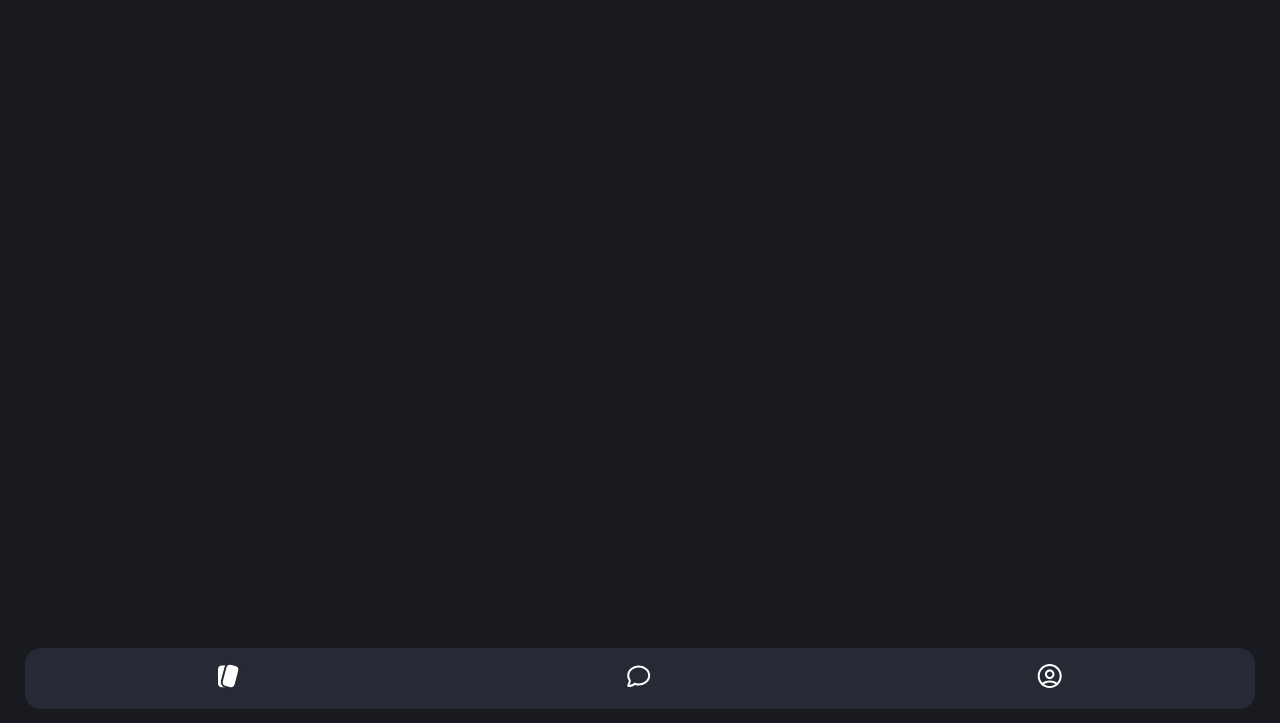
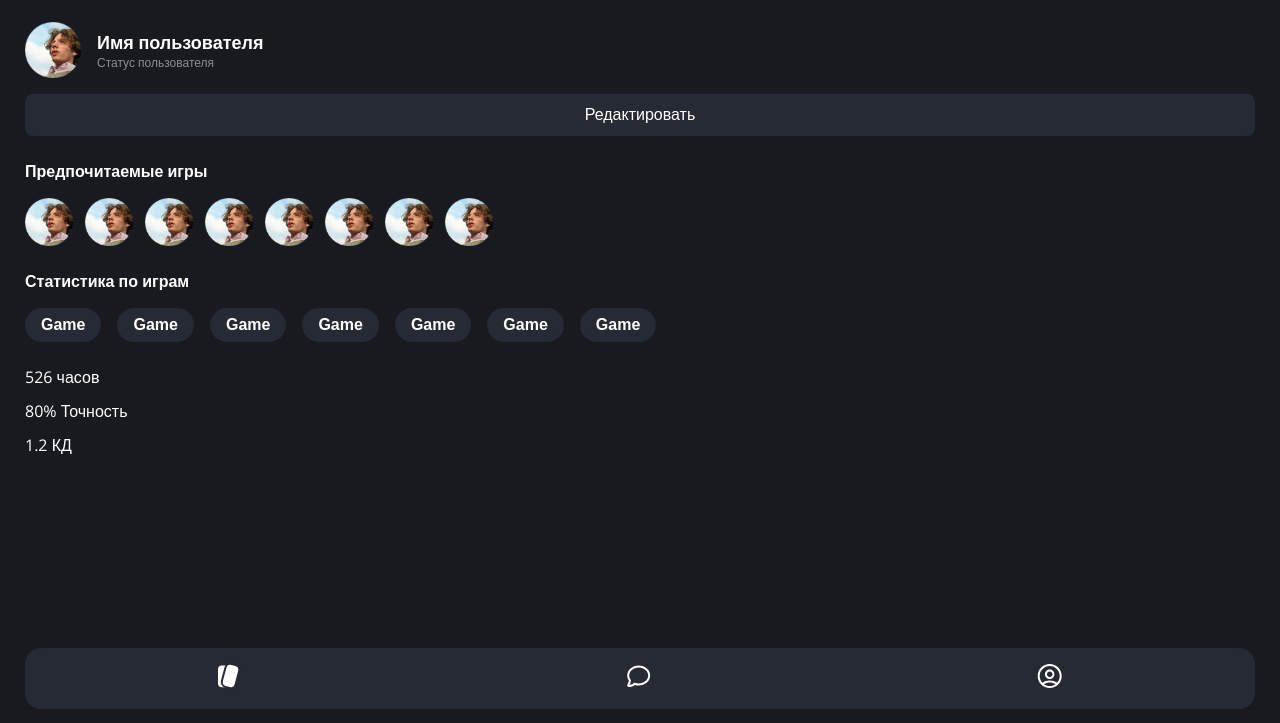
Before and after one commit to hhrum/team-project-search-gamers, a plain HTML site: page profile.html in a window 1280 px wide. Shown: the part 77-800 px from the top of the page. Drawn offline with nearby package versions, Linux system fonts and the light colour scheme.

Commit message:
наброски страниц сделаны

```diff
--- a/assets/styles/style.css
+++ b/assets/styles/style.css
@@ -52,6 +52,8 @@ header {
 .header__inner {
    display: flex;
    justify-content: space-between;
+
+   font-weight: 600;
 }
 
 .header__item {
@@ -90,6 +92,8 @@ nav {
 /* Gamer-info */
 .gamer-info__inner {
    padding: 0 25px;
+
+   font-weight: 400;
 }
 .gamer-info__suptitle {
    font-size: 12px;
@@ -133,7 +137,7 @@ nav {
 }
 
 .gamer-info__text {
-   padding-bottom: 5px;
+   margin-bottom: 12px;
 }
 
 .gamer-info__text:last-child {
@@ -172,6 +176,8 @@ nav {
 /* Message */
 .message__inner {
    padding: 25px;
+
+   font-weight: 600;
 }
 
 .message__content {
@@ -200,3 +206,109 @@ nav {
    font-size: 14px;
    opacity: .5;
 }
+
+
+
+/* Account */
+.account {
+   padding: 25px;
+
+   font-weight: 600;
+}
+
+.account__btn-edit {
+   width: 100%;
+   padding: 12px 0;
+   margin-bottom: 24px;
+
+   color: inherit;
+   font-size: inherit;
+   border: 0;
+   border-radius: 8px;
+
+   background-color: var(--main-color);
+}
+
+
+
+/* User */
+.user__content {
+   display: flex;
+   align-items: center;
+   margin-bottom: 16px;
+}
+
+.user__avatar {
+   width: 56px;
+   height: 56px;
+   margin-right: 16px;
+}
+
+.user__info {
+}
+
+.user__name {
+   font-size: 18px;
+}
+
+.user__status {
+   font-size: 12px;
+   font-weight: 300;
+   opacity: .5;
+}
+
+
+
+/* Games */
+.games__text {
+   font-weight: 600;
+}
+
+.preferred-games {
+   margin-bottom: 24px;
+}
+
+.games__items {
+   display: flex;
+   flex-wrap: nowrap;
+   overflow-x: auto;
+   padding-top: 16px;
+}
+
+.preferred-games__item {
+   width: 48px;
+   height: 48px;
+   margin-right: 12px;
+}
+
+.preferred-games__item:last-child {
+   margin-right: 0;
+}
+
+.stat-games .games__items {
+   margin-bottom: 24px;
+}
+
+.stat-games__item {
+   padding: 8px 16px;
+   margin-right: 16px;
+
+   font-size: inherit;
+   font-weight: inherit;
+   color: inherit;
+
+   border: 0;
+   border-radius: 32px;
+   background-color: var(--main-color);
+}
+
+/* .stat-games__item .active {
+   border-radius: 16px;
+   background-color: var(--main-color);
+} */
+
+.stat-games__text {
+   margin-bottom: 12px;
+
+   font-weight: 400;
+}
--- a/profile.html
+++ b/profile.html
@@ -28,6 +28,68 @@
    </header>
 
 
+   <div class="content">
+
+      <div class="account">
+
+         <div class="user__content">
+            <img class="user__avatar" src="assets/img/avatar.png" alt="">
+
+            <div class="user__info">
+               <div class="user__name">Имя пользователя</div>
+               <div class="user__status">Статус пользователя</div>
+            </div>
+
+         </div>
+
+         <button class="account__btn-edit">Редактировать</button>
+
+
+         <div class="preferred-games">
+            <div class="games__text">Предпочитаемые игры</div>
+
+            <div class="games__items">
+
+               <img class="preferred-games__item" src="assets/img/avatar.png" alt="">
+               <img class="preferred-games__item" src="assets/img/avatar.png" alt="">
+               <img class="preferred-games__item" src="assets/img/avatar.png" alt="">
+               <img class="preferred-games__item" src="assets/img/avatar.png" alt="">
+               <img class="preferred-games__item" src="assets/img/avatar.png" alt="">
+               <img class="preferred-games__item" src="assets/img/avatar.png" alt="">
+               <img class="preferred-games__item" src="assets/img/avatar.png" alt="">
+               <img class="preferred-games__item" src="assets/img/avatar.png" alt="">
+
+            </div>
+
+         </div>
+
+
+         <div class="stat-games">
+            <div class="games__text">Статистика по играм</div>
+
+            <div class="games__items">
+
+               <button class="stat-games__item active">Game</button>
+               <button class="stat-games__item active">Game</button>
+               <button class="stat-games__item active">Game</button>
+               <button class="stat-games__item active">Game</button>
+               <button class="stat-games__item active">Game</button>
+               <button class="stat-games__item active">Game</button>
+               <button class="stat-games__item active">Game</button>
+
+            </div>
+
+            <div class="stat-games__text">526 часов</div>
+            <div class="stat-games__text">80% Точность</div>
+            <div class="stat-games__text">1.2 КД</div>
+
+         </div>
+
+      </div>
+
+   </div>
+
+
 
    <nav>
       <div class="container">
```
